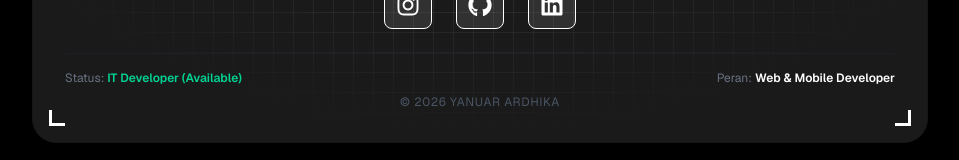
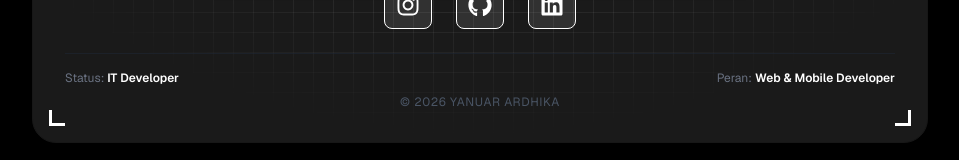
Before and after one commit to ardhikaxx/portofolio-nextjs, a Next.js app: page /about in a window 1280 px wide. Shown: the part 1241-1401 px from the top of the page, without its empty margins (160-1119 px from the left). Built offline with nearby package versions, Linux system fonts and the light colour scheme; no server answers.

Commit message:
style: revert Status to plain text IT Developer in About page footer

```diff
--- a/app/ui/about.tsx
+++ b/app/ui/about.tsx
@@ -350,7 +350,7 @@
                     >
                         <div className="flex flex-col lg:flex-row justify-between items-center gap-2 sm:gap-0 text-xs">
                             <div className="text-gray-500 text-center sm:text-left">
-                                <p>Status: <button onClick={() => setIsContactOpen(true)} className="text-emerald-400 font-semibold hover:underline cursor-pointer">IT Developer (Available)</button></p>
+                                <p>Status: <span className="text-white font-semibold">IT Developer</span></p>
                             </div>
                             <div className="text-gray-500 flex items-center gap-1">
                                 <p>Peran: <span className="text-white font-semibold">Web & Mobile Developer</span></p>
```
